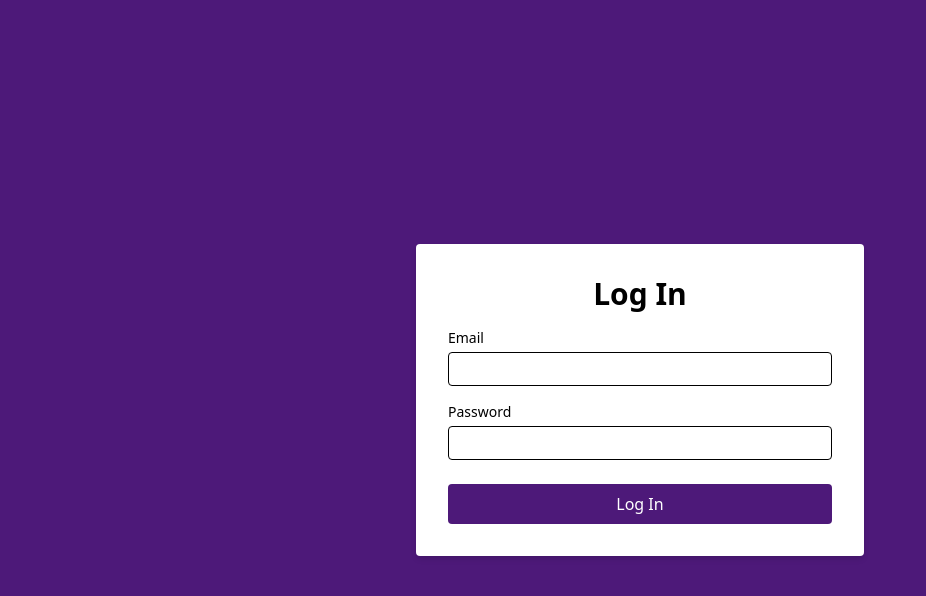
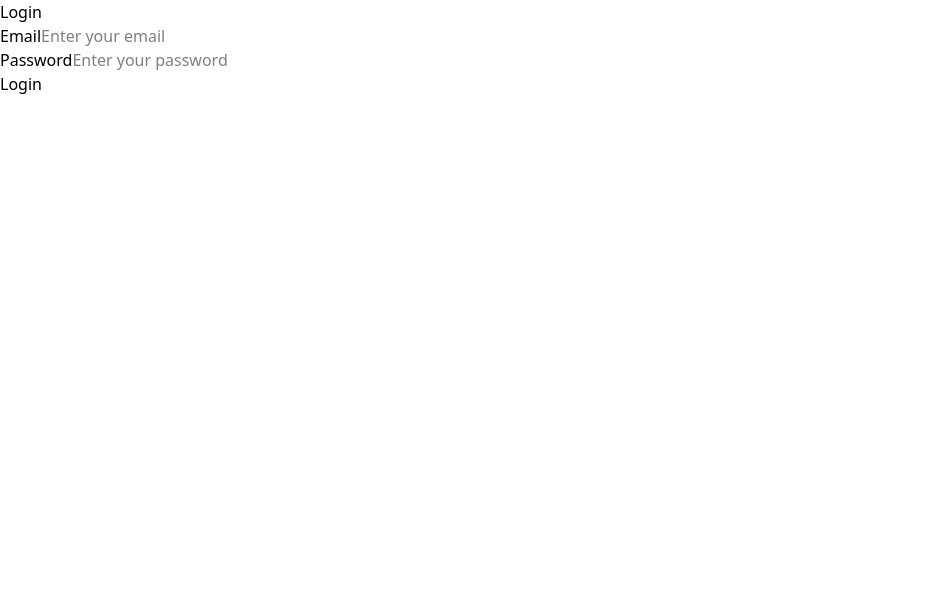
Before and after one commit to ericliceatapia/frog-crew-application, a Vue app in the folder frontend/: page /login in a window 1280 px wide. Shown: the top 596 px of the page, without its empty margins (0-926 px from the left). Built offline with nearby package versions, Linux system fonts and the light colour scheme.

Commit message:
Removed LogoutView.vue, created auth.js file, updated LoginView.vue

```diff
--- /dev/null
+++ b/frontend/src/apis/auth.js
@@ -0,0 +1,32 @@
+import { ref } from 'vue'
+
+const isAuthenticated = ref(false)
+const userId = ref(null)
+const userRole = ref('')
+const token = ref('')
+
+const login = async (email, password) => {
+  const res = {
+    userId: 1,
+    role: email === 'admin@tcu.edu' ? 'admin' : 'crew-member',
+    token: 'fake-jwt-token',
+  }
+
+  isAuthenticated.value = true
+  userId.value = res.userId
+  userRole.value = res.role
+  token.value = res.token
+}
+
+const logout = async () => {
+  isAuthenticated.value = false
+  userId.value = null
+  userRole.value = ''
+  token.value = ''
+}
+
+const getUserRole = () => {
+  return userRole.value
+}
+
+export { isAuthenticated, userId, userRole, token, login, logout, getUserRole }
--- a/frontend/src/views/auth/LoginView.vue
+++ b/frontend/src/views/auth/LoginView.vue
@@ -1,50 +1,63 @@
+<!-- Route: /login -->
+<template>
+  <div>
+    <h2>Login</h2>
+    <form @submit.prevent="handleLogin">
+      <div>
+        <label for="email">Email</label>
+        <input
+          type="email"
+          id="email"
+          name="email"
+          v-model="email"
+          required
+          placeholder="Enter your email"
+        />
+      </div>
+      <div>
+        <label for="password">Password</label>
+        <input
+          type="password"
+          id="password"
+          name="password"
+          v-model="password"
+          required
+          placeholder="Enter your password"
+        />
+      </div>
+      <button type="submit">Login</button>
+    </form>
+  </div>
+</template>
+
+<!-- 4d1979 -->
+
 <script setup>
+import { login, getUserRole } from '@/apis/auth'
 import { ref } from 'vue'
 import { useRouter } from 'vue-router'
 
 const email = ref('')
 const password = ref('')
+
 const router = useRouter()
 
-function login() {
-  console.log('Login attempted:', email.value)
+async function handleLogin() {
+  try {
+    await login(email.value, password.value)
 
-  if (email.value === 'admin@tcu.edu') {
-    router.push('/admin')
-  } else {
-    router.push('/crew-member')
+    const userRole = getUserRole()
+
+    if (userRole === 'admin') {
+      router.push('/admin')
+    } else if (userRole === 'crew-member') {
+      router.push('/crew-member')
+    } else {
+      router.push('/')
+    }
+  } catch (err) {
+    console.error('Login failed:', err)
+    alert('Login failed. Please try again.')
   }
 }
 </script>
-
-<!-- Route: /login -->
-
-<template>
-  <div class="flex items-center justify-center min-h-screen bg-[#4d1979]">
-    <div class="p-8 bg-white rounded shadow-md w-full max-w-md">
-      <h1 class="text-center text-3xl font-bold mb-4">Log In</h1>
-      <form @submit.prevent="login">
-        <label class="block text-sm font-medium mb-1">Email</label>
-        <input
-          v-model="email"
-          type="email"
-          class="w-full px-2 py-1 border rounded mb-4"
-          required
-        />
-        <label class="block text-sm font-medium mb-1">Password</label>
-        <input
-          v-model="password"
-          type="password"
-          class="w-full px-2 py-1 border rounded mb-6"
-          required
-        />
-        <button
-          type="submit"
-          class="w-full text-white py-2 rounded bg-[#4d1979] transition hover:bg-[#a072c6]"
-        >
-          Log In
-        </button>
-      </form>
-    </div>
-  </div>
-</template>
--- a/frontend/src/views/auth/LogoutView.vue
+++ /dev/null
@@ -1,24 +0,0 @@
-<script setup>
-
-import { useRouter } from 'vue-router'
-import { onMounted } from 'vue'
-
-const router = useRouter()
-
-onMounted(() => {
-  setTimeout(() => {
-    router.push({ name: 'login' })
-  }, 3000)
-})
-
-</script>
-
-<!-- Route: /logout -->
-
-<template>
-  <div class="flex items-center justify-center min-h-screen bg-[#4d1979]">
-    <div class="p-8 bg-white rounded shadow-md w-full max-w-md">
-      <h1 class="text-center text-2xl font-bold">You are Logged Out</h1>
-    </div>
-  </div>
-</template>
```
